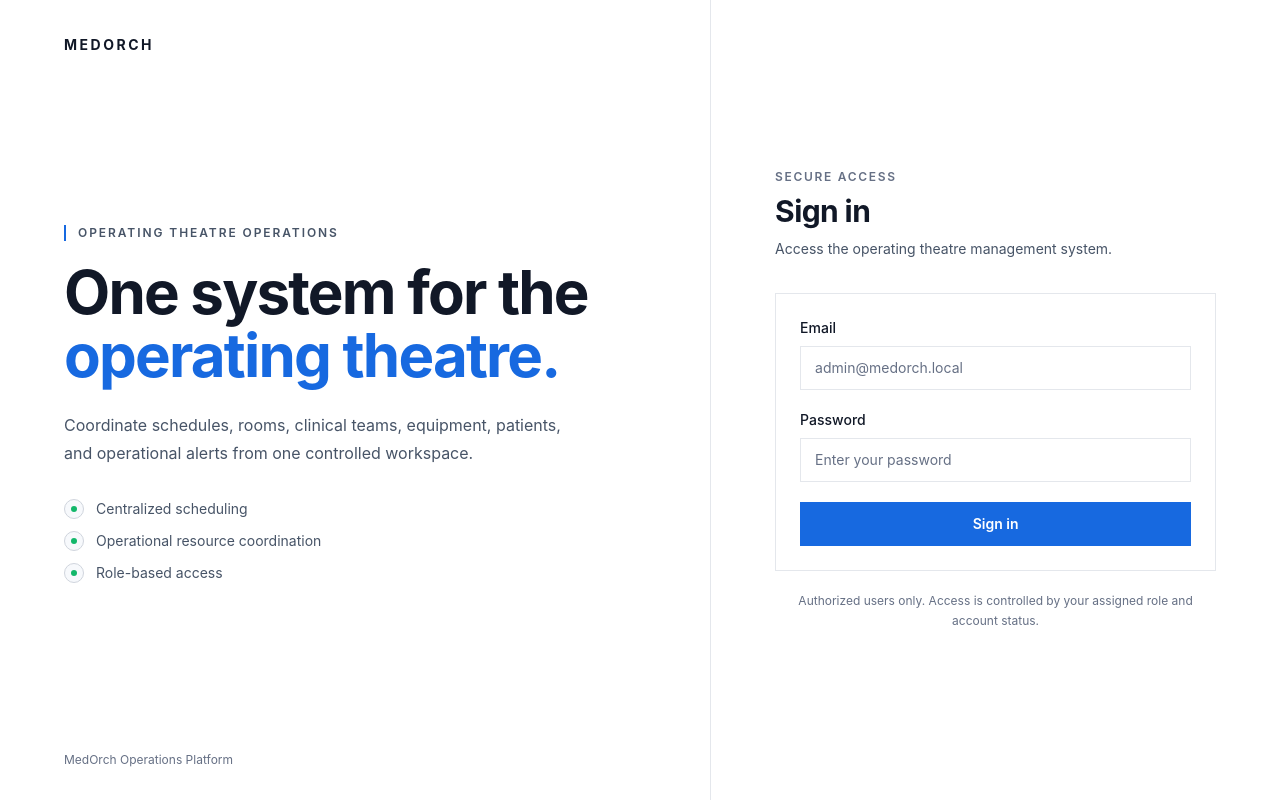
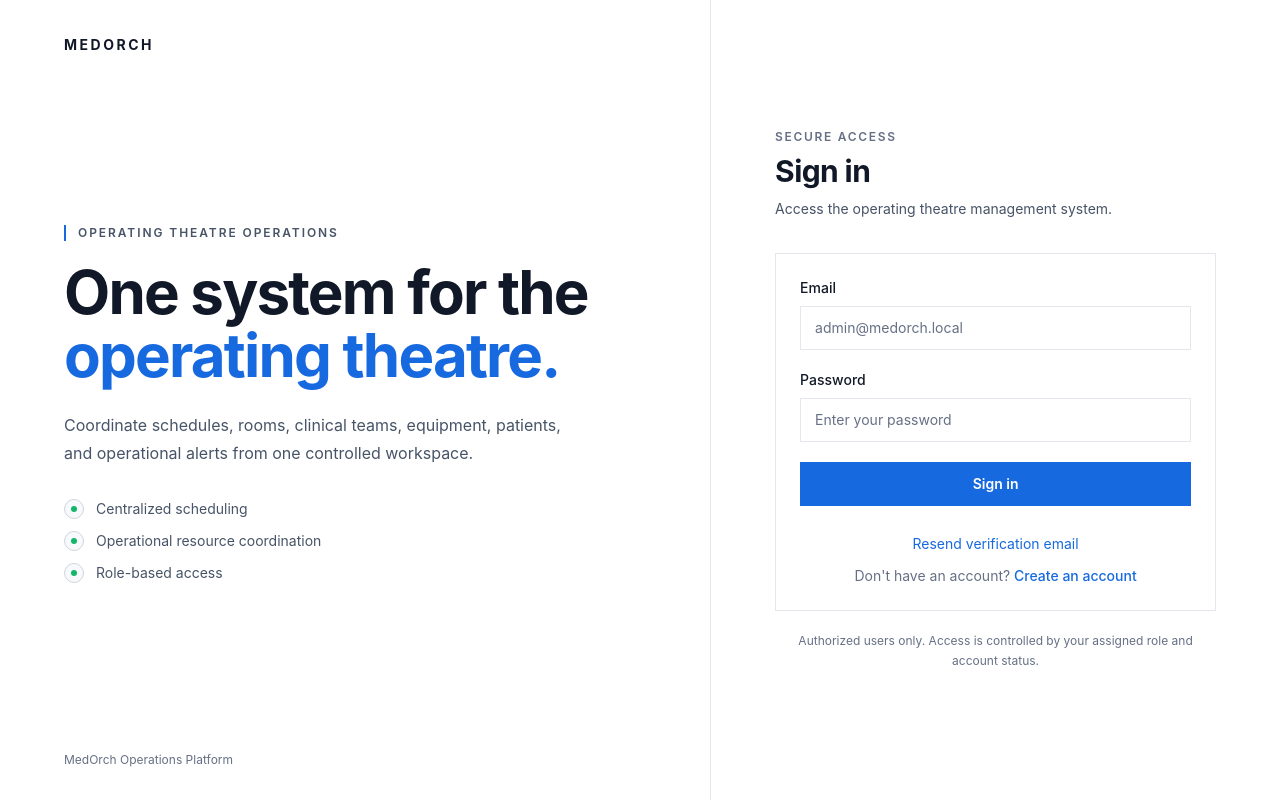
Before and after one commit to byteforge62/medorch, a Next.js app: page /login in a window 1280 px wide. Built offline with nearby package versions, Linux system fonts and the light colour scheme.

Commit message:
feat(auth): add link to resend verification email and registration page in login form

```diff
--- a/src/app/resend-verification/page.tsx
+++ b/src/app/resend-verification/page.tsx
@@ -14,35 +14,45 @@ export default function ResendVerificationPage() {
     setMessage('');
     setError('');
 
+
     try {
-      const response = await fetch('/api/auth/resend-verification', {
-        method: 'POST',
-        headers: { 'Content-Type': 'application/json' },
+      const response = await fetch("/api/auth/resend-verification", {
+        method: "POST",
+        headers: { "Content-Type": "application/json" },
         body: JSON.stringify({ email: email.trim() }),
       });
 
       const result = await response.json().catch(() => null);
+      const payload = result?.data;
 
-      if (!response.ok) {
+      if (response.status === 429 || payload?.rateLimited) {
+        setError(
+          payload?.message ||
+          "You've reached the resend limit. Please wait 15 minutes before trying again.",
+        );
+        return;
+      }
+
+      if (!response.ok || result?.success === false) {
         throw new Error(
-          result?.message ||
-            'Unable to process your request. Please try again.',
+          result?.message || "Unable to process your request. Please try again.",
         );
       }
 
       setMessage(
-        result?.message ||
-          'If an eligible account exists, a verification email will be sent.',
+        payload?.message ||
+        "If an eligible account exists, a verification email will be sent.",
       );
     } catch (err) {
       setError(
         err instanceof Error
           ? err.message
-          : 'Something went wrong. Please try again.',
+          : "Something went wrong. Please try again.",
       );
     } finally {
       setLoading(false);
     }
+
   }
 
   return (
--- a/src/components/auth/LoginForm.tsx
+++ b/src/components/auth/LoginForm.tsx
@@ -2,6 +2,7 @@
 
 import { FormEvent, useState } from 'react';
 import { signIn } from 'next-auth/react';
+import Link from 'next/link';
 import { useRouter } from 'next/navigation';
 
 export function LoginForm() {
@@ -98,6 +99,25 @@ export function LoginForm() {
       >
         {isLoading ? 'Signing in...' : 'Sign in'}
       </button>
+
+      <div className="flex flex-col gap-3 pt-2 text-center text-sm">
+        <Link
+          href="/resend-verification"
+          className="text-primary hover:underline"
+        >
+          Resend verification email
+        </Link>
+
+        <p className="text-foreground-muted">
+          Don&apos;t have an account?{' '}
+          <Link
+            href="/register"
+            className="text-primary font-medium hover:underline"
+          >
+            Create an account
+          </Link>
+        </p>
+      </div>
     </form>
   );
 }
```
